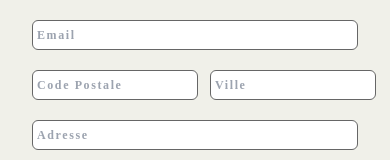
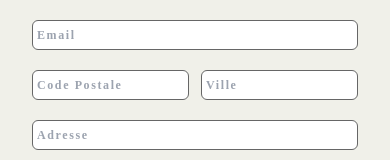
Before and after one commit to DumeGrisoni/booking_student, a React (Vite) app: page /contact in a window 390 px wide. Shown: the part 747-907 px from the top of the page. Built offline with nearby package versions, Linux system fonts and the light colour scheme; a web font is replaced by a local one.

Commit message:
fix inputs on mobile

```diff
--- a/src/Components/FormInput.jsx
+++ b/src/Components/FormInput.jsx
@@ -9,18 +9,18 @@ const FormInput = () => {
         placeholder="Email"
         className="p-1 w-full rounded-md border border-grey-font"
       />
-      <div className="flex gap-3">
+      <div className="flex gap-3 w-full">
         <input
           name="postalCode"
           type="text"
           placeholder="Code Postale"
-          className="p-1 border-grey-font border rounded-md"
+          className="p-1 border-grey-font border rounded-md w-[50%]"
         />
         <input
           name="city"
           type="text"
           placeholder="Ville"
-          className="p-1 border-grey-font border rounded-md flex-1 "
+          className="p-1 border-grey-font border rounded-md w-[50%] "
         />
       </div>
       <input
```
